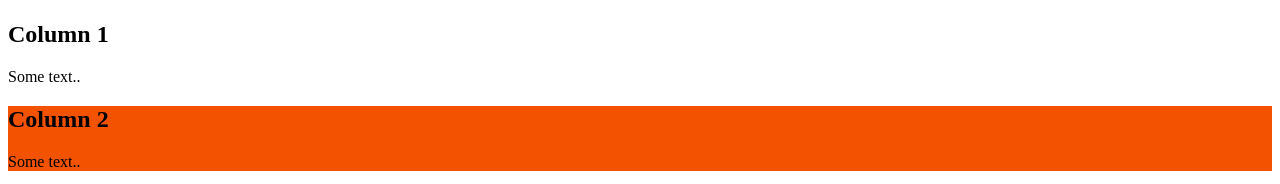
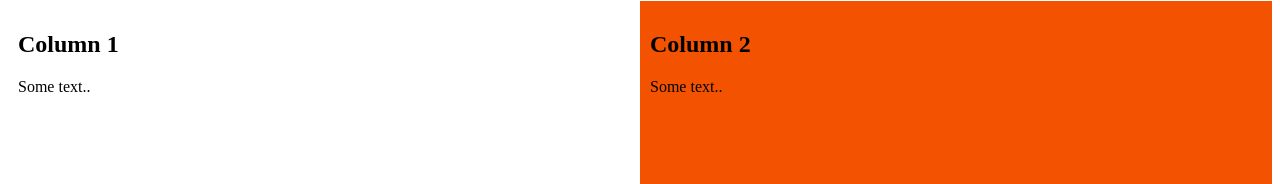
Before and after one commit to edonb99/INT18_19_Gr32, a PHP site: page / in a window 1280 px wide. Shown: the part 245-429 px from the top of the page. Run offline with PHP 8.4, Linux system fonts and the light colour scheme.

Commit message:
body update css

```diff
--- a/index.css
+++ b/index.css
@@ -4,3 +4,18 @@
   background-color: lightslategray;
   padding: 60px 0px;
 }
+
+* {
+    box-sizing: border-box;
+}
+.column {
+    float: left;
+    width: 50%;
+    padding: 10px;
+    height: 300px;
+    }
+ .row:after {
+    content: "";
+    display: table;
+    clear: both;
+}
```
